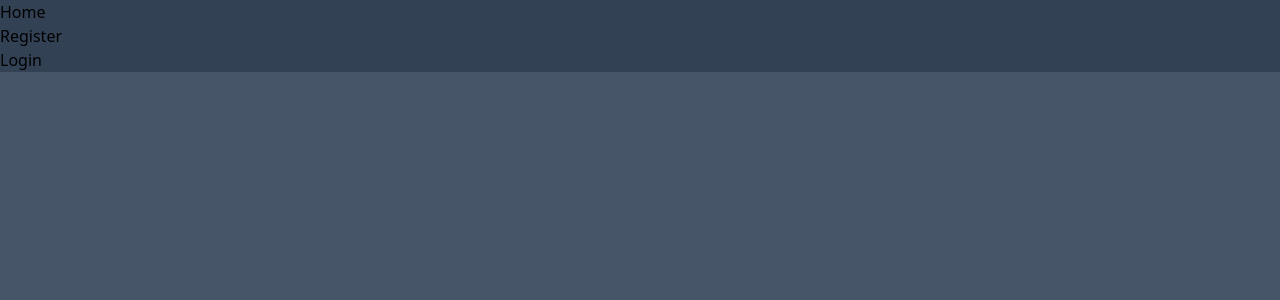
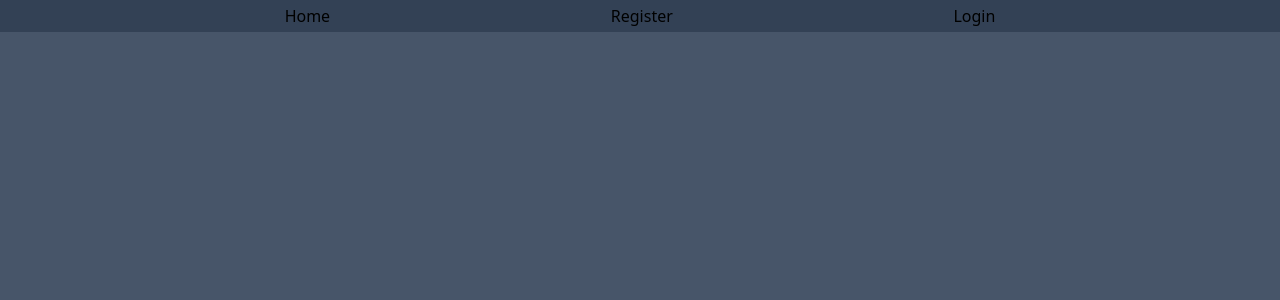
Before and after one commit to dominicjunik/mod3-project, a React (Vite) app in the folder client/: page / in a window 1280 px wide. Shown: the top 300 px of the page. Built offline with nearby package versions, Linux system fonts and the light colour scheme.

Commit message:
wew nav bar works

```diff
--- a/client/components/Navbar.jsx
+++ b/client/components/Navbar.jsx
@@ -4,8 +4,8 @@ export default function Navbar({ username, setUser }) {
   // simple logout function, clears the state variable and deletes the token => this causes all the routes to change
 
   return (
-    <div className="flex w-screen">
-      <ul className="bg-slate-700 w-screen justify-between">
+    <nav className="w-screen bg-slate-700">
+      <ul className="flex flex-row justify-evenly p-1">
         <li>
           <Link to="/">Home</Link>
         </li>
@@ -22,6 +22,6 @@ export default function Navbar({ username, setUser }) {
           </>
         )}
       </ul>
-    </div>
+    </nav>
   );
 }
--- a/client/src/App.jsx
+++ b/client/src/App.jsx
@@ -46,7 +46,7 @@ export default function App() {
   let loggedInUser = user.username
 
   return (
-    <div className="bg-slate-600 h-screen w-screen">
+    <div className="flex flex-col items-center bg-slate-600 h-screen">
       <Navbar username={loggedInUser} setUser={setUser} />
       <Routes>
         <Route path="/" element={<Navigate />} />
```
